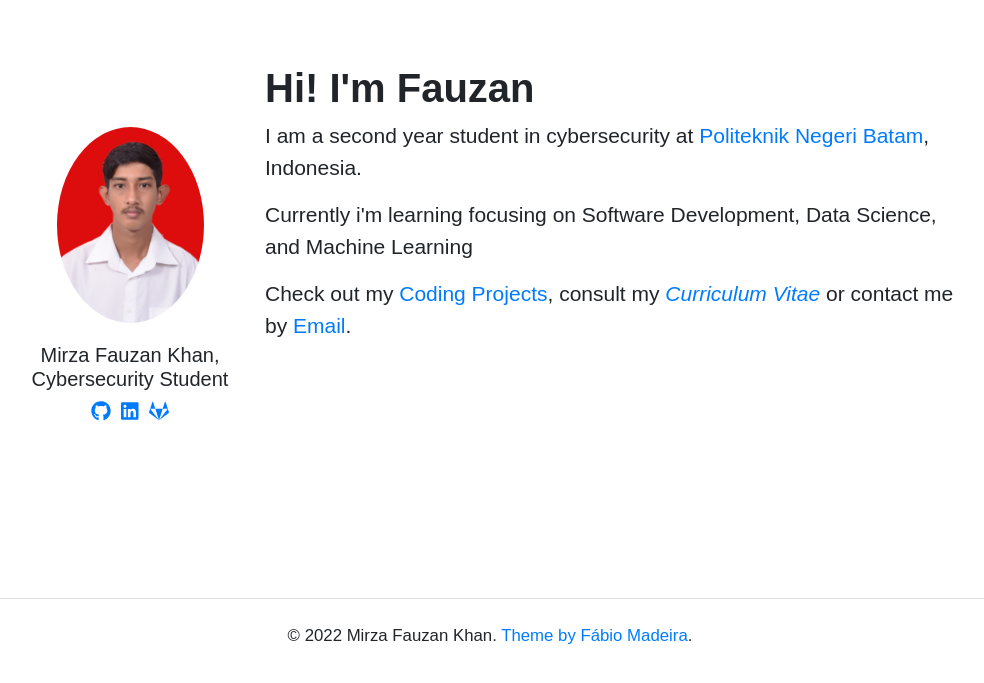
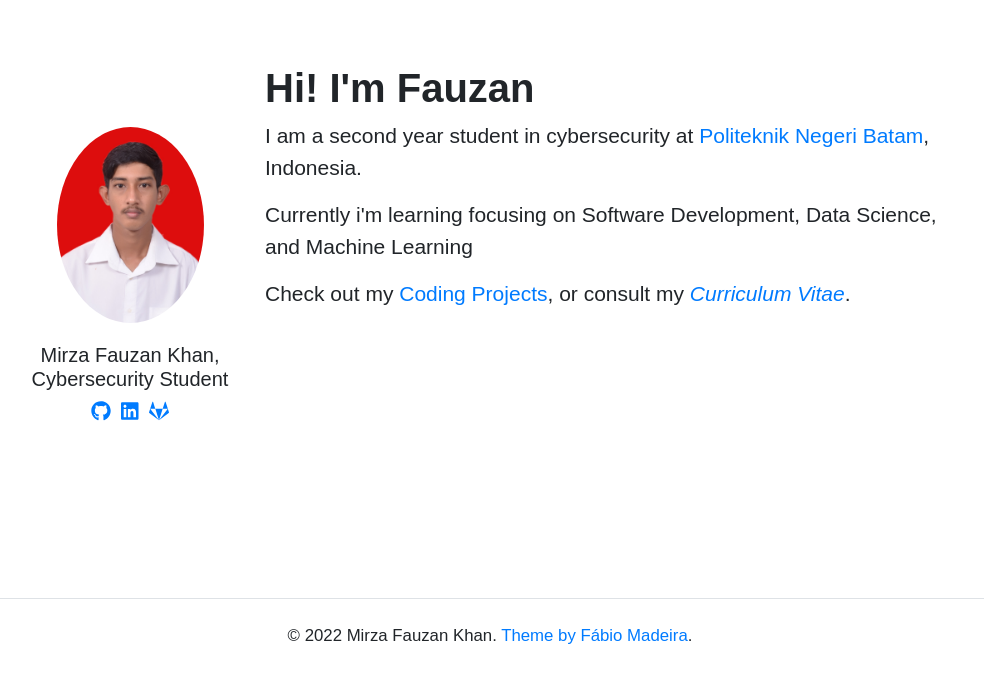
Before and after one commit to mrzfzn/mrzfzn.github.io, a Jekyll site: the page built from index.html, in a window 1280 px wide. Shown: the top 683 px of the page, without its empty margins (150-1134 px from the left). Built offline with Jekyll 4.4.1, drawn with Linux system fonts in a browser that asks for light colours; nearby versions of some CDN libraries.

Commit message:
Update index.html

```diff
--- a/index.html
+++ b/index.html
@@ -20,8 +20,7 @@ layout: layout
       </p>
     	<p>
         Check out my <a href="http://github.com/{{ site.username }}">Coding Projects</a>,
-        consult my <em><a href="{{ site.baseurl }}static/resume.pdf">Curriculum Vitae</a></em>
-        or contact me by <a href="&#x6D;&#x61;&#x69;&#x6C;&#x74;&#x6F;&colon;&#x61;&#x64;&#x65;&#x70;&#x72;&#x65;&#x69;&#x73;&#x73;&#x61;&#x74;&period;&#x70;&#x72;&#x6F;&commat;&#x67;&#x6D;&#x61;&#x69;&#x6C;&period;&#x63;&#x6F;&#x6D;">&#69;&#109;&#97;&#105;&#108;</a>.
+        or consult my <em><a href="{{ site.baseurl }}static/resume.pdf">Curriculum Vitae</a></em>.
       </p>
       </br>
     </div>
```
